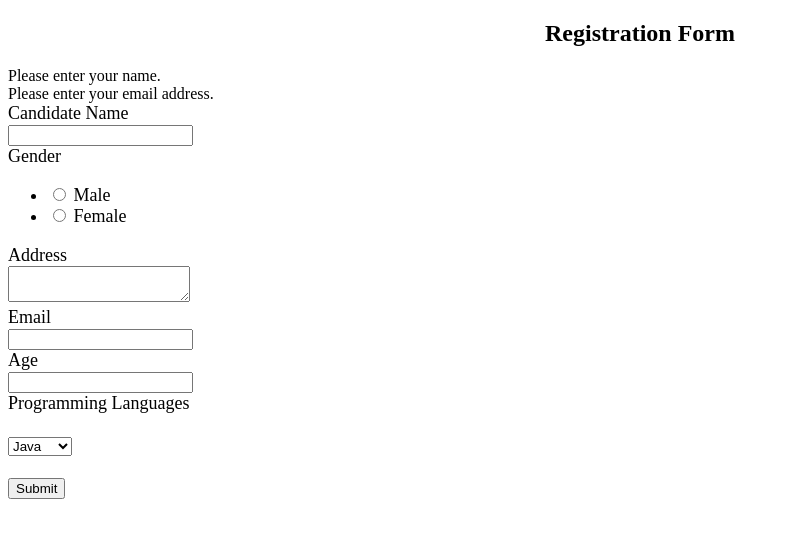
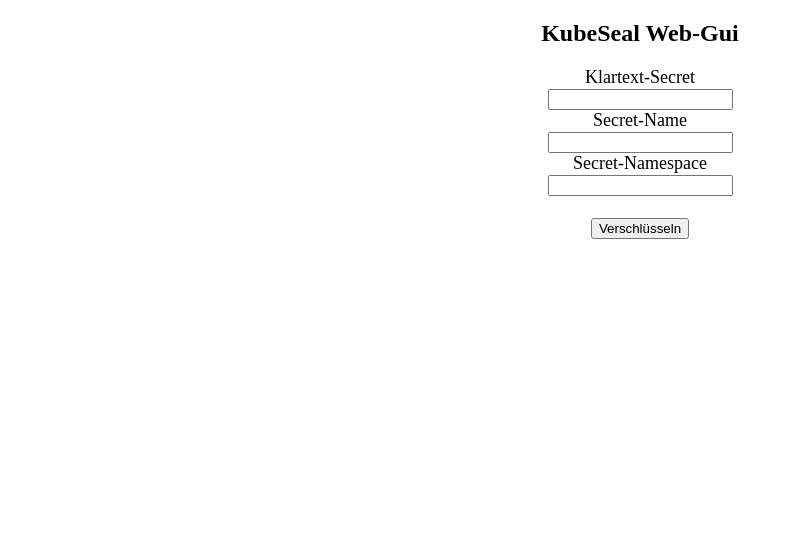
Before and after one commit to Jaydee94/kubeseal-webgui, a Flask app: page / in a window 1280 px wide. Shown: the top 538 px of the page, without its empty margins (0-793 px from the left). Run offline with Flask 2, Linux system fonts and the light colour scheme.

Commit message:
Fixed KubeSeal Form

```diff
--- a/app.py
+++ b/app.py
@@ -1,11 +1,11 @@
 from flask import Flask, render_template, request, flash
-from forms import ContactForm
+from forms import KubesealForm
 app = Flask(__name__)
-app.secret_key = 'development key'
+app.secret_key = '0iewhdpeowubdeoibw'
 
 @app.route('/', methods = ['GET', 'POST'])
-def contact():
-   form = ContactForm()
+def kubeseal():
+   form = KubesealForm()
    if form.validate() == False:
       flash('All fields are required.')
    return render_template('contact.html', form = form)
--- a/forms.py
+++ b/forms.py
@@ -2,15 +2,8 @@ from flask_wtf import FlaskForm
 from wtforms import TextField, IntegerField, TextAreaField, SubmitField, RadioField, SelectField
 from wtforms import validators, ValidationError
 
-class ContactForm(FlaskForm):
-   name = TextField("Candidate Name ",[validators.Required("Please enter your name.")])
-   Gender = RadioField('Gender', choices = [('M','Male'),('F','Female')])
-   Address = TextAreaField("Address")
-
-   email = TextField("Email",[validators.Required("Please enter your email address."),
-   validators.Email("Please enter your email address.")])
-
-   Age = IntegerField("Age")
-   language = SelectField('Programming Languages', choices = [('java', 'Java'),('py', 'Python')])
-
-   submit = SubmitField("Submit")
+class KubesealForm(FlaskForm):
+   cleartextSecret = TextField("Klartext-Secret ",[validators.Required("Bitte geben Sie das Secret im Klartext ein.")])
+   secretName = TextField("Secret-Name")
+   secretNamespace = TextField("Secret-Namespace")
+   submit = SubmitField("Verschlüsseln")
--- a/templates/contact.html
+++ b/templates/contact.html
@@ -1,36 +1,21 @@
 <!doctype html>
 <html>
    <body>
-      <h2 style = "text-align: center;">Registration Form</h2>
-
-      {% for message in form.name.errors %}
-         <div>{{ message }}</div>
-      {% endfor %}
-
-      {% for message in form.email.errors %}
-         <div>{{ message }}</div>
-      {% endfor %}
+      <h2 style = "text-align: center;">KubeSeal Web-Gui</h2>
 
       <form action = "http://localhost:5000/success" method = "POST">
 
             {{ form.hidden_tag() }}
 
-            <div style = "font-size:18px;" font-weight:bold; margin-left:150px;>
-               {{ form.name.label }}<br>
-               {{ form.name }}
+            <div style = "font-size:18px;" font-weight:bold; margin:auto; align="center">
+               {{ form.cleartextSecret.label }}<br>
+               {{ form.cleartextSecret }}
                <br>
-               {{ form.Gender.label }} {{ form.Gender }}
-               {{ form.Address.label }}<br>
-               {{ form.Address }}
+               {{ form.secretName.label }}<br>
+               {{ form.secretName }}
                <br>
-               {{ form.email.label }}<br>
-               {{ form.email }}
-               <br>
-               {{ form.Age.label }}<br>
-               {{ form.Age }}
-               <br>
-               {{ form.language.label}}<br><br>
-               {{ form.language }}
+               {{ form.secretNamespace.label }}<br>
+               {{ form.secretNamespace }}
                <br><br>
                {{ form.submit }}
             </div>
```
